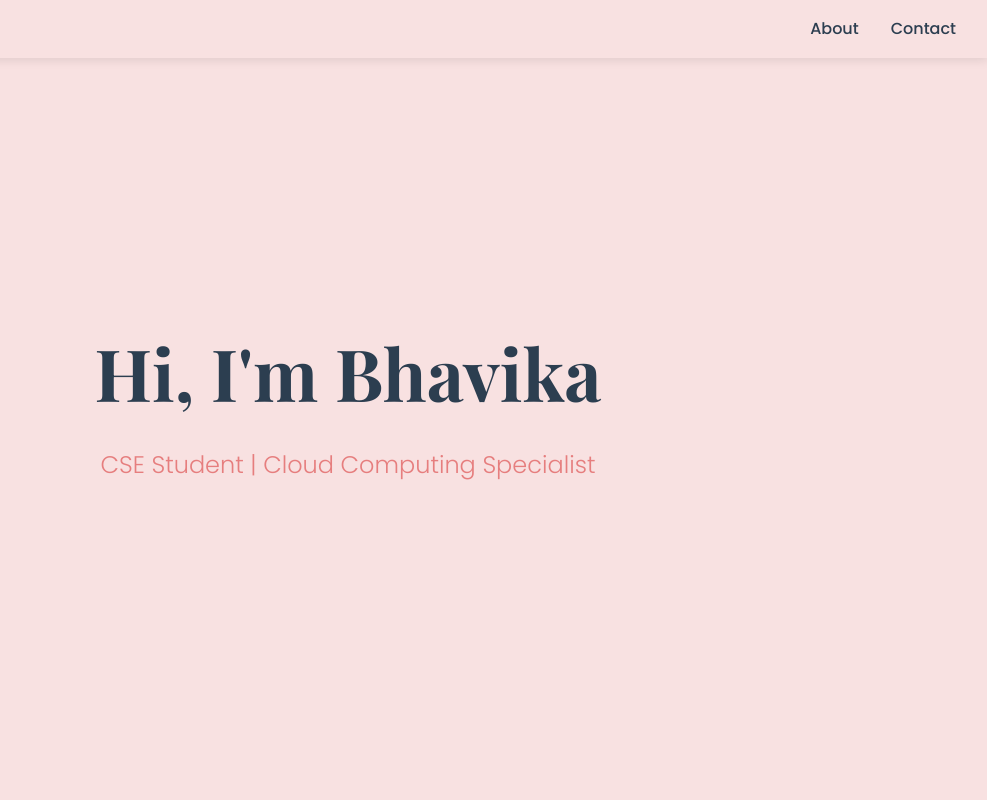
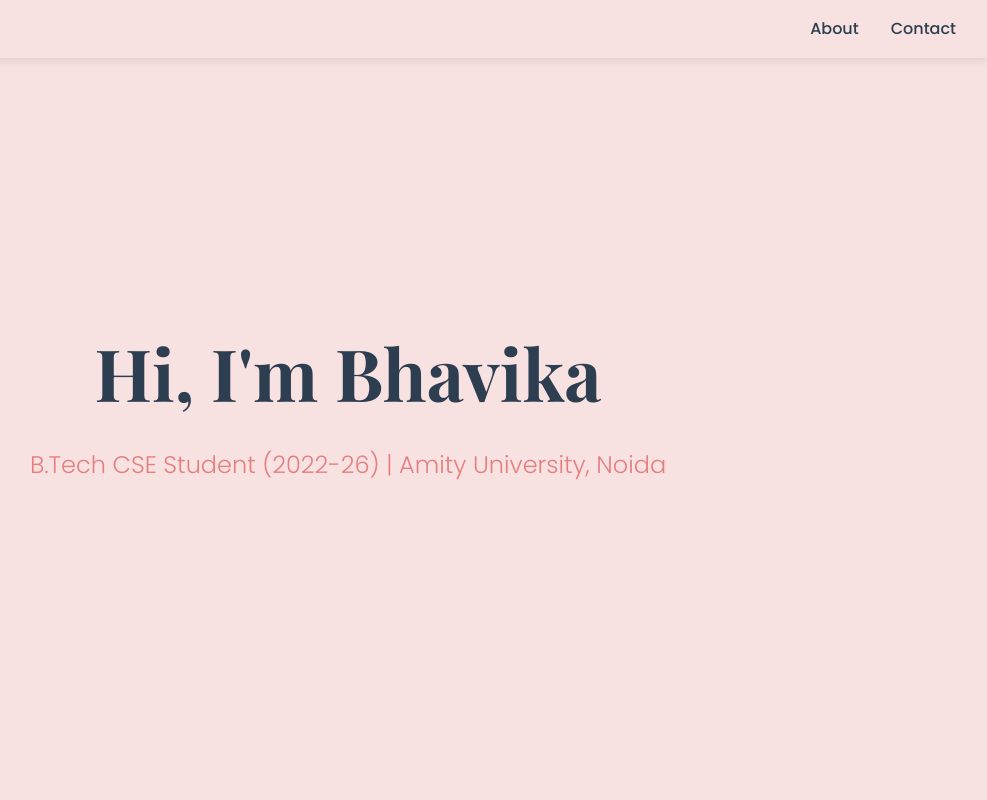
Before and after one commit to bhavikagupta04/Portfolio-Bhavika, a plain HTML site: page Index.html in a window 1280 px wide. Shown: the top 800 px of the page, without its empty margins (292-1279 px from the left). Drawn offline with nearby package versions, Linux system fonts and the light colour scheme.

Commit message:
Update Index.html

```diff
--- a/Index.html
+++ b/Index.html
@@ -18,7 +18,7 @@
     <section class="hero">
         <div class="hero-content">
             <h1 class="greeting">Hi, I'm Bhavika</h1>
-            <p class="role">CSE Student | Cloud Computing Specialist</p>
+            <p class="role">B.Tech CSE Student (2022-26) | Amity University, Noida</p>
         </div>
     </section>
 
```
